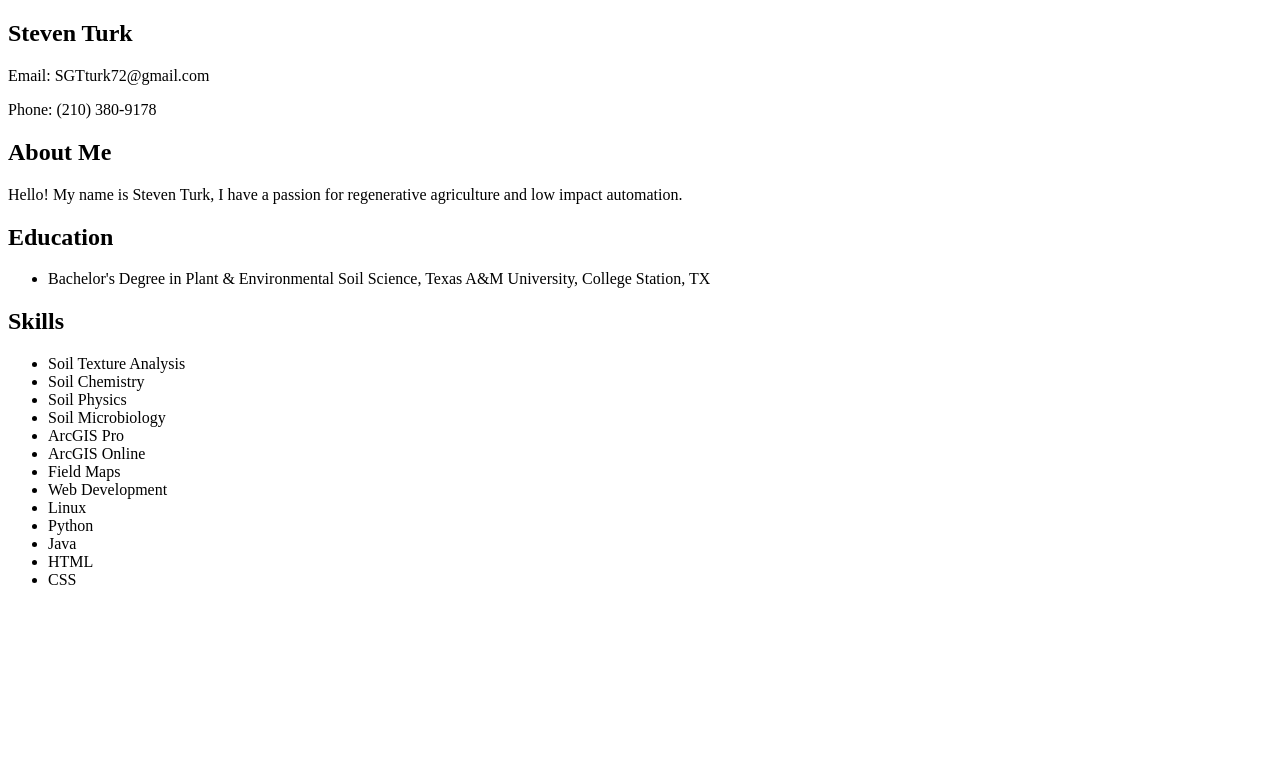
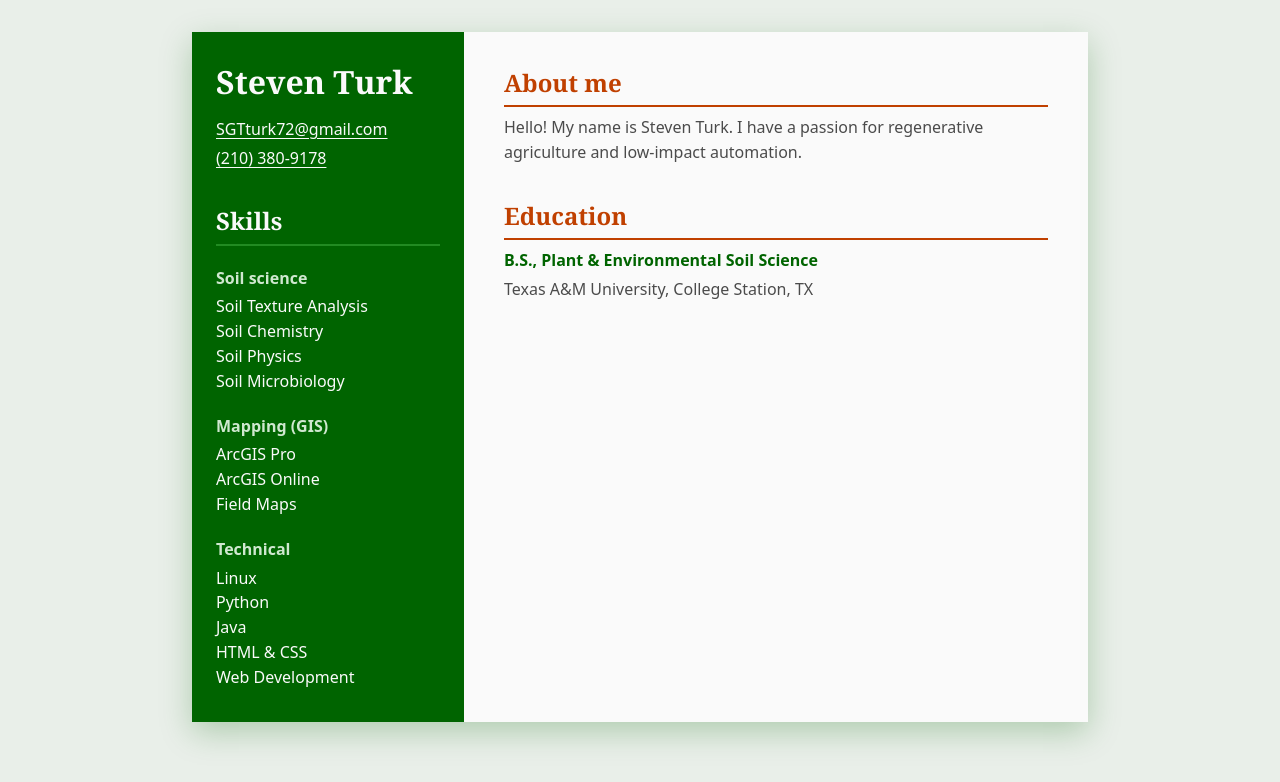
Before and after one commit to TurkieG/resume, a plain HTML site: page index.html in a window 1280 px wide. Drawn offline with Linux system fonts and the light colour scheme.

Commit message:
updating structure

```diff
--- a/index.html
+++ b/index.html
@@ -3,39 +3,75 @@
 <head>
     <meta charset="UTF-8">
     <meta name="viewport" content="width=device-width, initial-scale=1.0">
-        <title>My Resume</title>
-        <link rel="stylesheet" href="styles.css">
-        <h2>Steven Turk</h2>
-            <p>Email: SGTturk72@gmail.com</p>
-            <p>Phone: (210) 380-9178</p>
+    <title>Steven Turk | Resume</title>
+    <link rel="stylesheet" href="style.css">
 </head>
 <body>
+    <div class="page">
 
-    <h2>About Me</h2>
-    <p>Hello! My name is Steven Turk, I have a passion for regenerative
-        agriculture and low impact automation.</p>
+        <!-- Left column: name, contact, skills -->
+        <aside class="sidebar">
+            <header>
+                <h1>Steven Turk</h1>
+                <p><a href="mailto:SGTturk72@gmail.com">SGTturk72@gmail.com</a></p>
+                <p><a href="tel:+12103809178">(210) 380-9178</a></p>
+            </header>
 
-    <h2>Education</h2>
-    <ul>
-        <li>Bachelor's Degree in Plant & Environmental Soil Science,
-             Texas A&M University, College Station, TX</li>
-    </ul>
-<aside>
+            <section>
                 <h2>Skills</h2>
+
+                <h3>Soil science</h3>
                 <ul>
                     <li>Soil Texture Analysis</li>
                     <li>Soil Chemistry</li>
                     <li>Soil Physics</li>
                     <li>Soil Microbiology</li>
+                </ul>
+
+                <h3>Mapping (GIS)</h3>
+                <ul>
                     <li>ArcGIS Pro</li>
                     <li>ArcGIS Online</li>
                     <li>Field Maps</li>
-        <li>Web Development</li>
+                </ul>
+
+                <h3>Technical</h3>
+                <ul>
                     <li>Linux</li>
                     <li>Python</li>
                     <li>Java</li>
-        <li>HTML</li>
-        <li>CSS</li>
+                    <li>HTML &amp; CSS</li>
+                    <li>Web Development</li>
                 </ul>
+            </section>
+        </aside>
 
+        <!-- Right column: main content -->
+        <main class="content">
+            <section>
+                <h2>About me</h2>
+                <p>Hello! My name is Steven Turk. I have a passion for regenerative
+                    agriculture and low-impact automation.</p>
+            </section>
+
+            <section>
+                <h2>Education</h2>
+                <p class="item-title">B.S., Plant &amp; Environmental Soil Science</p>
+                <p>Texas A&amp;M University, College Station, TX</p>
+            </section>
+
+            <!-- Ready for your next section. Copy this block and fill it in:
+            <section>
+                <h2>Experience</h2>
+                <p class="item-title">Job title</p>
+                <p>Employer, City, ST (dates)</p>
+                <ul>
+                    <li>What you did and the result, in one line.</li>
+                </ul>
+            </section>
+            -->
+        </main>
+
+    </div>
 </body>
+</html>
--- a/style.css
+++ b/style.css
@@ -1,28 +1,107 @@
+/* Style for the resume */
 
-/* Style for the resume */
 :root {
     --forestgreen: #228B22;
     --darkgreen: #006400;
     --alabaster: #FAFAFA;
     --mahogany: #C04000;
     --line: #4B4B4B;
-  --shadow: 0 10px 30px limegreen;
 }
-*{box-sizing: border-box;
-}
-html { scroll-behavior: smooth; }
+
+* { box-sizing: border-box; }
 
 body {
-   margin: 0;
-  font-family: 'Times New Roman', Times, serif, sans-serif;
-  color: darkgreen;
-  background: mahogany;
-  line-height: 1.55;
+    margin: 0;
+    font-family: system-ui, "Segoe UI", Helvetica, Arial, sans-serif;
+    color: var(--line);
+    background: #e9efe9;
+    line-height: 1.55;
+}
 
+/* The "paper": a sidebar and a main column side by side */
+.page {
+    display: grid;
+    grid-template-columns: 17rem 1fr;
+    max-width: 56rem;
+    margin: 2rem auto;
+    background: var(--alabaster);
+    box-shadow: 0 10px 30px rgba(0, 100, 0, 0.25);
 }
+
+/* Sidebar */
+.sidebar {
+    background: var(--darkgreen);
+    color: var(--alabaster);
+    padding: 2rem 1.5rem;
+}
+
+.sidebar h1 {
+    font-family: Georgia, serif;
+    font-size: 2rem;
+    line-height: 1.15;
+    margin: 0 0 1rem;
+}
+
+.sidebar p { margin: 0.25rem 0; }
+
+.sidebar a {
+    color: var(--alabaster);
+    text-underline-offset: 3px;
+}
+
+.sidebar h2 {
+    margin-top: 2rem;
+    color: var(--alabaster);
+    border-bottom-color: var(--forestgreen);
+}
+
+.sidebar h3 {
+    font-size: 1rem;
+    margin: 1.25rem 0 0.25rem;
+    color: #cfe8cf;
+}
+
+.sidebar ul {
+    list-style: none;
+    margin: 0;
+    padding: 0;
+}
+
+/* Main column */
+.content { padding: 2rem 2.5rem; }
+
 h2 {
     font-family: Georgia, serif;
-    font-size: 24px;
-    color: mahogany #C04000;
+    font-size: 1.5rem;
+    color: var(--mahogany);
+    margin: 0 0 0.5rem;
+    padding-bottom: 0.25rem;
+    border-bottom: 2px solid var(--mahogany);
+}
 
+.content section + section { margin-top: 2rem; }
+
+.content p { margin: 0.25rem 0; }
+
+.item-title {
+    font-weight: 700;
+    color: var(--darkgreen);
 }
+
+/* Phones: stack the columns */
+@media (max-width: 700px) {
+    .page {
+        grid-template-columns: 1fr;
+        margin: 0;
+    }
+}
+
+/* Printing / Save as PDF */
+@media print {
+    body { background: white; }
+    .page { margin: 0; box-shadow: none; max-width: none; }
+    .sidebar {
+        -webkit-print-color-adjust: exact;
+        print-color-adjust: exact;
+    }
+}
```
Lines whose indentation alone changed are shown as unchanged.
